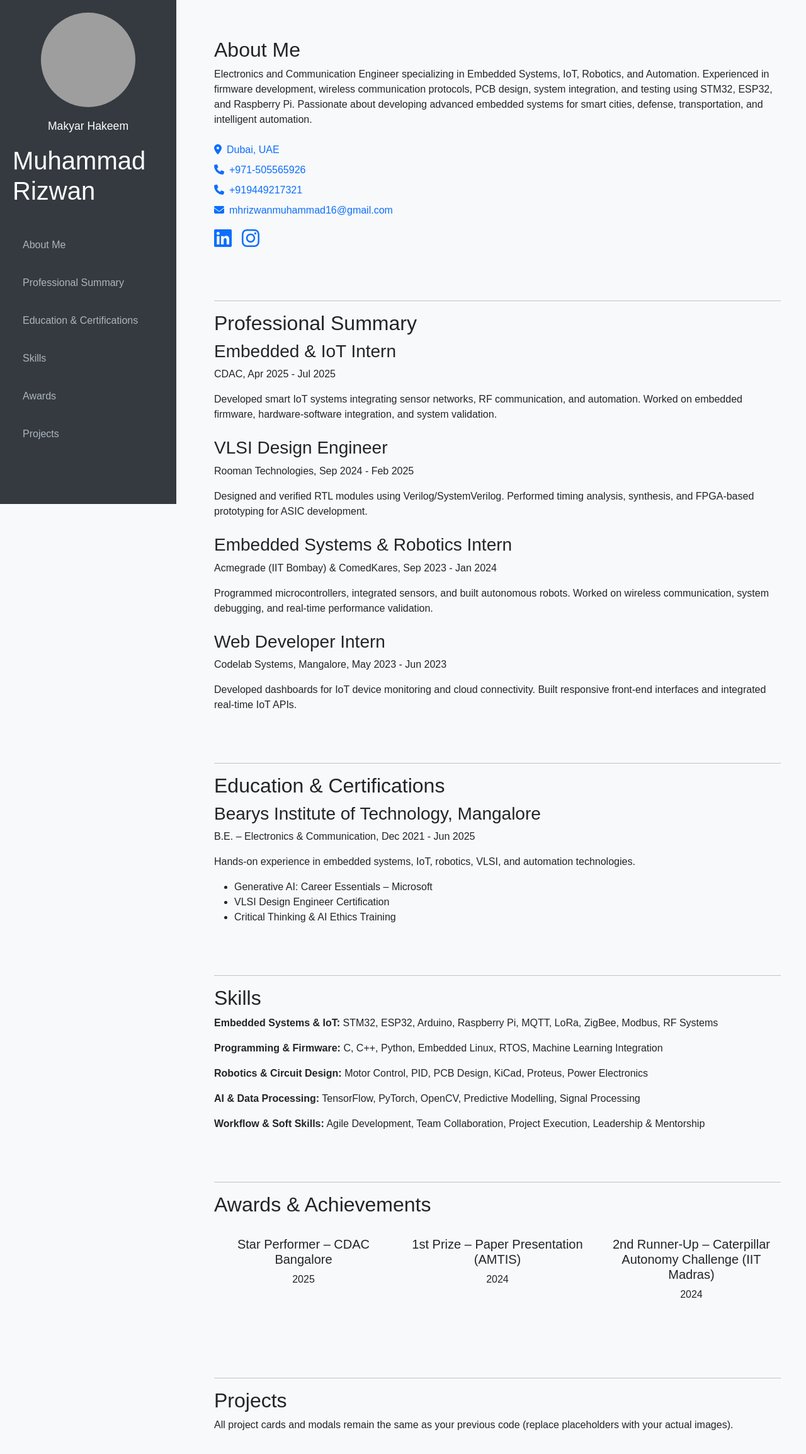
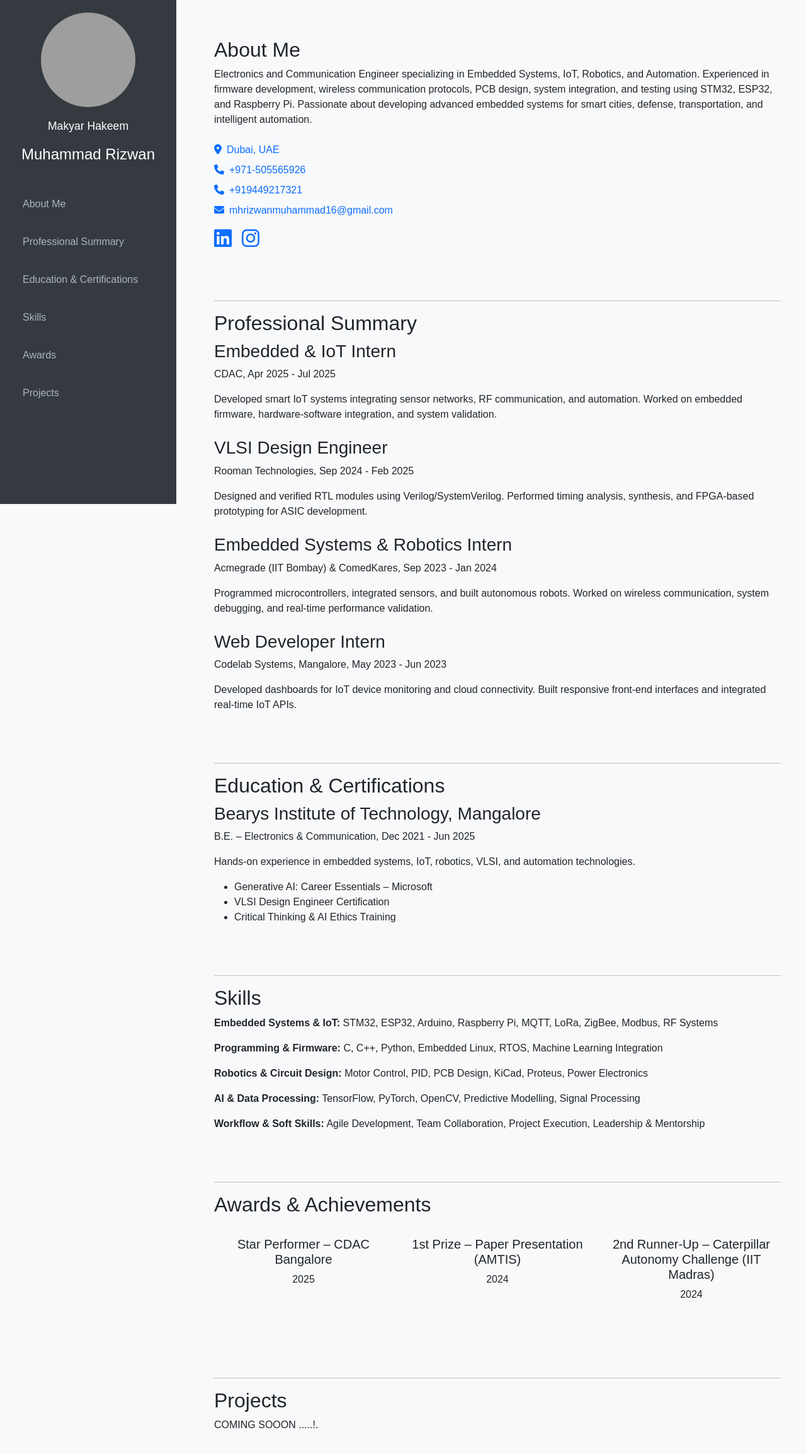
Before and after one commit to M-H-RIZWAN/mhr.github.io, a website: page index.html in a window 1280 px wide. Shown: the whole page at 63% size. Drawn offline with nearby package versions, Linux system fonts and the light colour scheme; grey boxes are pictures that could not be loaded; a web font is replaced by a local one.

Commit message:
Update index.html

```diff
--- a/index.html
+++ b/index.html
@@ -38,7 +38,7 @@ body { font-family: 'Muli', sans-serif; background: #f8f9fa; }
 <div class="sidebar d-flex flex-column align-items-center">
   <img src="profile.jpg" alt="Profile Picture">
   <h3>Makyar Hakeem</h3>
-  <h1>Muhammad Rizwan</h1>
+  <h2>Muhammad Rizwan</h2>
   <nav class="nav flex-column w-100 mt-4">
     <a class="nav-link" href="#about">About Me</a>
     <a class="nav-link" href="#experience">Professional Summary</a>
@@ -168,7 +168,7 @@ body { font-family: 'Muli', sans-serif; background: #f8f9fa; }
   <!-- Projects -->
   <section class="resume-section" id="projects">
     <h2>Projects</h2>
-    <p>All project cards and modals remain the same as your previous code (replace placeholders with your actual images).</p>
+    <p>COMING SOOON .....!.</p>
   </section>
 </div>
 
```
